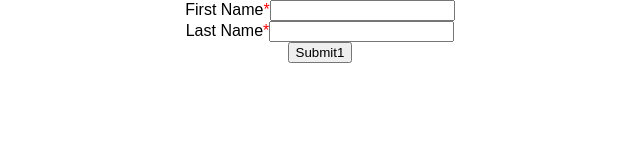
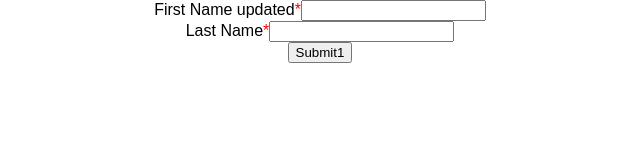
Before and after one commit to vivektikar25/react-input-fields, a React (Create React App) app: page / in a window 1280 px wide. Shown: the top 160 px of the page, without its empty margins (320-960 px from the left). Built offline with nearby package versions, Linux system fonts and the light colour scheme.

Commit message:
updated second branch

```diff
--- a/src/Components/Form/data.js
+++ b/src/Components/Form/data.js
@@ -2,7 +2,7 @@ export const firstNameData = {
   value: "",
   type: "text",
   name: "firstName",
-  label: "First Name",
+  label: "First Name updated",
   placeholder: "",
   required: true,
   validate: true,
```
